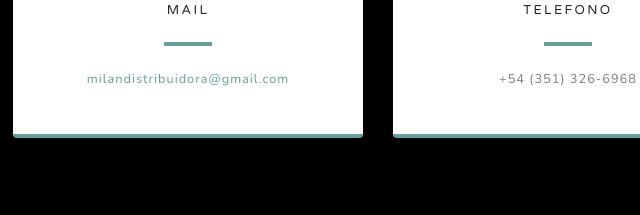
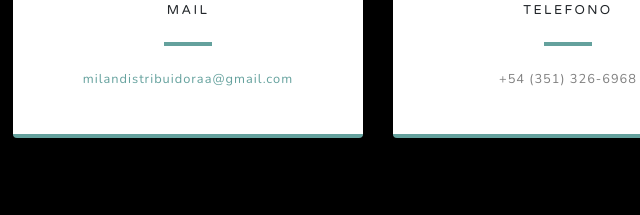
Before and after one commit to nachofuness/Mil-n, a website: page index.html in a window 1280 px wide. Shown: the part 3050-3265 px from the top of the page, 452-1092 px from the left. Drawn offline with nearby package versions, Linux system fonts and the light colour scheme.

Commit message:
Update index.html

```diff
--- a/index.html
+++ b/index.html
@@ -146,7 +146,7 @@
                                 <i class="fas fa-envelope text-primary mb-2"></i>
                                 <h4 class="text-uppercase m-0">Mail</h4>
                                 <hr class="my-4" />
-                                <div class="small text-black-50"><a href="#!">milandistribuidora@gmail.com</a></div>
+                                <div class="small text-black-50"><a href="#!">milandistribuidoraa@gmail.com</a></div>
                             </div>
                         </div>
                     </div>
```
